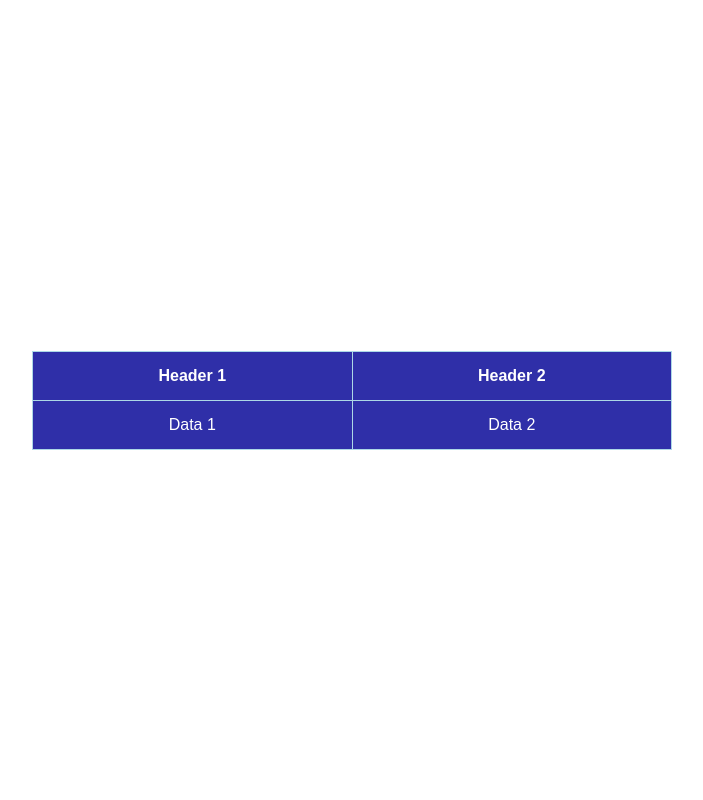
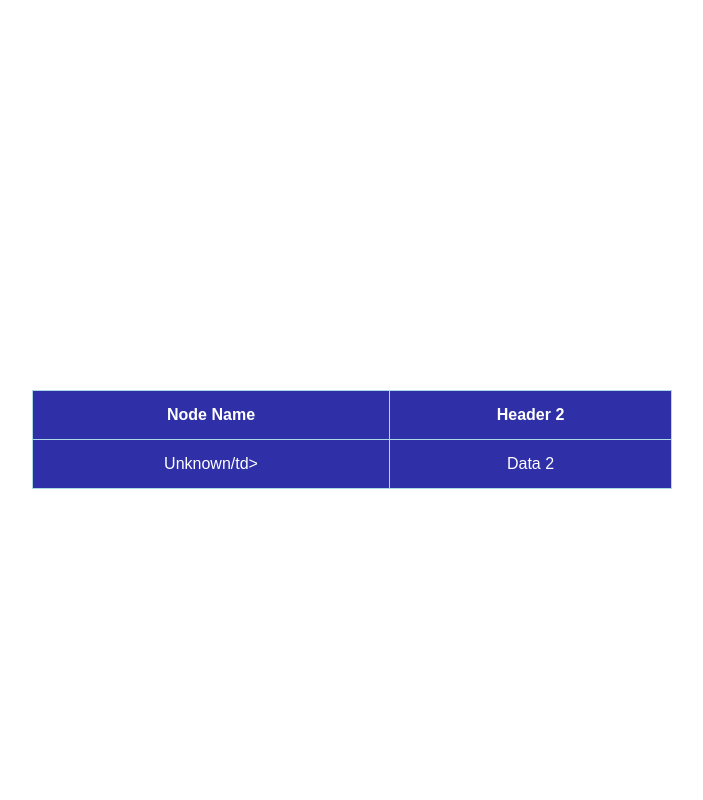
Before and after one commit to kortstie/demo-webapp, a Flask app: page / in a window 1280 px wide. Shown: the whole page, without its empty margins (288-991 px from the left). Run offline with Flask 2, Linux system fonts and the light colour scheme.

Commit message:
add node name

```diff
--- a/app.py
+++ b/app.py
@@ -1,9 +1,11 @@
+import os
 from flask import Flask, render_template
 app = Flask(__name__)
 
 @app.route('/')
 def home():
-    return render_template('index.html')
+    node_name = os.getenv('NODE_NAME', 'Unknown')
+    return render_template('index.html', node_name=node_name)
 
 if __name__ == '__main__':
     app.run(host='0.0.0.0', port=5000, debug=True)
--- a/deploy.yaml
+++ b/deploy.yaml
@@ -14,12 +14,16 @@ spec:
     spec:
       containers:
       - name: kortstie
-        image: kortstieacr.azurecr.io/sampleapp:b3ac0f917d7717de37f1411b447613e4d13ca738
+        image: kortstieacr.azurecr.io/sampleapp:b4b4db9b6f265b4b6eece1eb58a36b9d3a1b3aa0
         ports:
         - containerPort: 5000
         env:
         - name: TITLE
           value: "Welcome to Azure Kubernetes Service (AKS)"
+        - name: NODE_NAME
+          valueFrom:
+            fieldRef:
+              fieldPath: spec.nodeName
 ---
 apiVersion: v1
 kind: Service
--- a/templates/index.html
+++ b/templates/index.html
@@ -9,6 +9,11 @@
             align-items: center;
             height: 100vh;
             margin: 0;
+            flex-direction: column;
+        }
+        h1 {
+            color: white;
+            margin-bottom: 20px;
         }
         table {
             background-color: rgb(47, 47, 168);
@@ -25,13 +30,14 @@
     </style>
 </head>
 <body>
+    <h1>K8s Values</h1>
     <table>
         <tr>
-            <th>Header 1</th>
+            <th>Node Name</th>
             <th>Header 2</th>
         </tr>
         <tr>
-            <td>Data 1</td>
+            <td>{{ node_name }}/td>
             <td>Data 2</td>
         </tr>
     </table>
```
